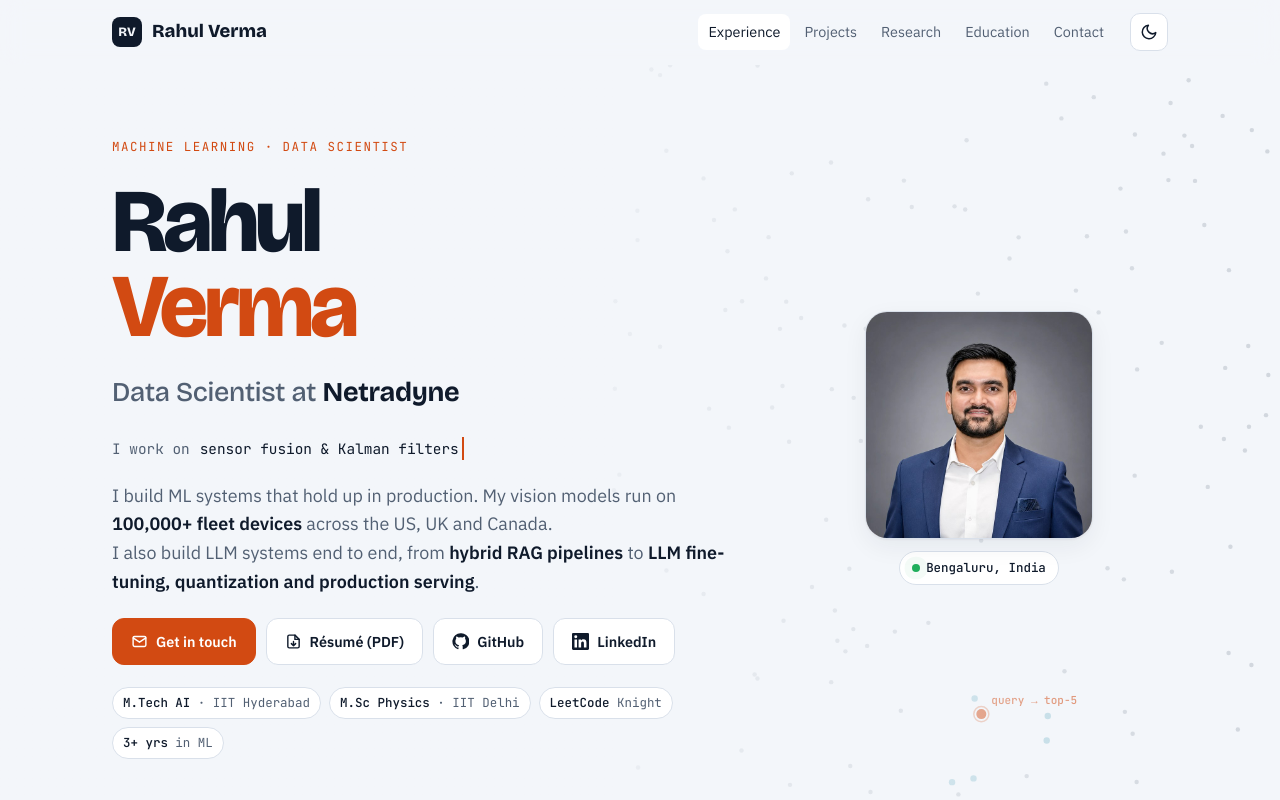
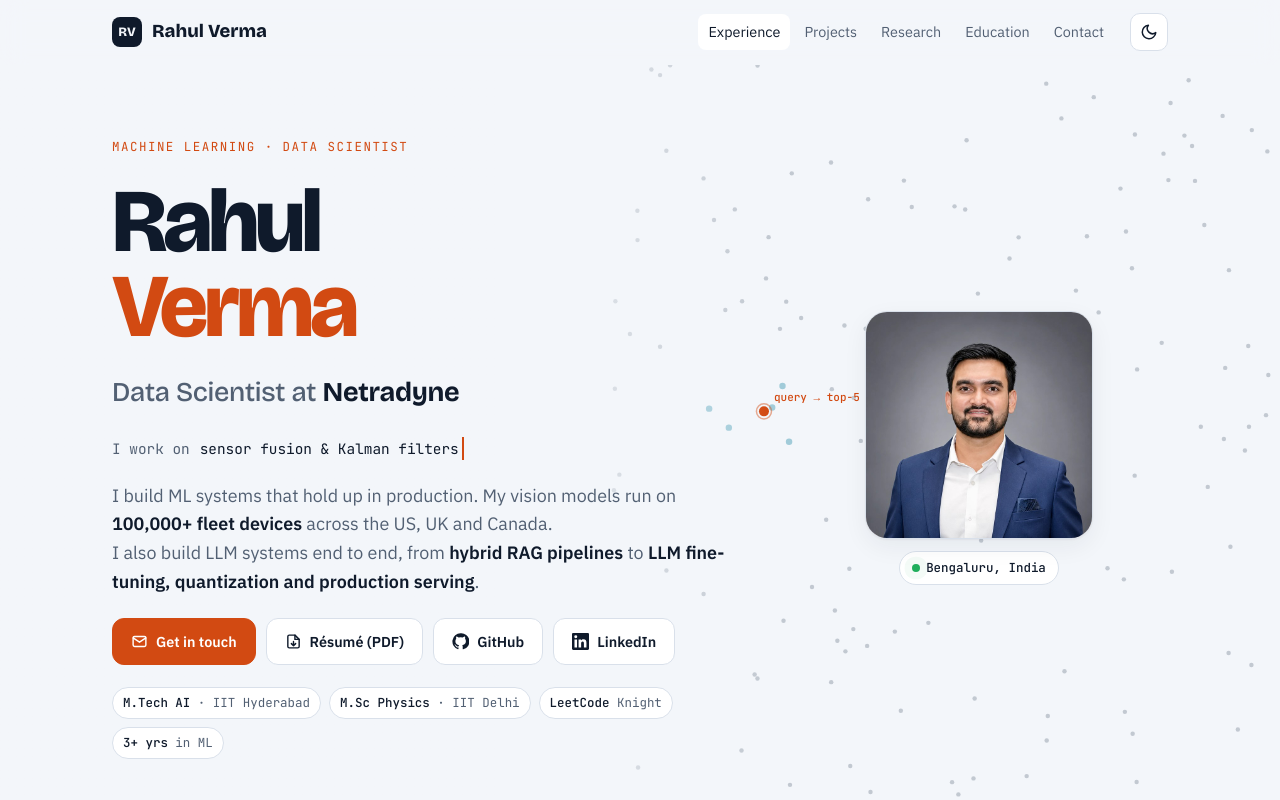
Before and after one commit to Rahulverma5/Rahulverma5.github.io, a plain HTML site: page index.html in a window 1280 px wide. Shown: the top 800 px of the page. Drawn offline with nearby package versions, Linux system fonts and the light colour scheme.

Commit message:
Make hero retrieval animation visible (lighter fade, avoid photo)
Co-Authored-By: Claude Opus 5.5 <noreply@anthropic.com>
Claude-Session: https://claude.ai/code/session_01RxHhjFshYGYtq7gmGMd9Aq

```diff
--- a/index.html
+++ b/index.html
@@ -88,7 +88,7 @@ body::before { content: ""; position: fixed; inset: 0 0 auto; height: env(safe-a
 /* Hero */
 .hero { position: relative; overflow: hidden; border-bottom: 1px solid var(--line); }
 #fusion { position: absolute; inset: 0; width: 100%; height: 100%; display: block; }
-.hero::after { content: ""; position: absolute; inset: 0; background: linear-gradient(90deg, var(--bg) 0%, color-mix(in srgb, var(--bg) 88%, transparent) 42%, color-mix(in srgb, var(--bg) 30%, transparent) 100%); pointer-events: none; }
+.hero::after { content: ""; position: absolute; inset: 0; background: linear-gradient(90deg, var(--bg) 0%, color-mix(in srgb, var(--bg) 85%, transparent) 38%, transparent 60%); pointer-events: none; }
 .hero .wrap { position: relative; z-index: 2; display: grid; grid-template-columns: minmax(0, 1.25fr) minmax(0, .75fr); gap: 48px; align-items: center; padding-block: 72px 56px; }
 .hero-text { display: flex; flex-direction: column; gap: 22px; min-width: 0; }
 .hero h1 { font-size: var(--s-hero); font-weight: 800; letter-spacing: -0.045em; line-height: .95; }
@@ -120,7 +120,7 @@ body::before { content: ""; position: fixed; inset: 0 0 auto; height: env(safe-a
   .portrait { order: -1; width: min(100%, 149px); justify-self: start; align-items: flex-start; }
   .monogram { font-size: 4rem; }
     .portrait .caption { font-size: .7rem; padding: 4px 10px; }
-  .hero::after { background: color-mix(in srgb, var(--bg) 80%, transparent); }
+  .hero::after { background: color-mix(in srgb, var(--bg) 55%, transparent); }
 }
 
 /* Load sequence (hero only, starts visible if JS/motion is off) */
@@ -874,7 +874,13 @@ footer .wrap { display: flex; justify-content: space-between; gap: 12px; flex-wr
       var x = s.x, ink = css('--muted'), acc = css('--accent'), trk = css('--track');
       x.clearRect(0, 0, s.w, s.h);
       if (s.t > s.next || !s.q) {
-        var qx = s.x0 + 40 + Math.random() * (s.w - s.x0 - 170), qy = 30 + Math.random() * (s.h - 60);
+        var ph = document.querySelector('.portrait'), cr = s.c.getBoundingClientRect(), pr0 = ph ? ph.getBoundingClientRect() : null, qx, qy;
+        for (var tries = 0; tries < 30; tries++) {
+          qx = (s.w > 860 ? s.w * 0.58 : s.x0 + 40) + Math.random() * (s.w - (s.w > 860 ? s.w * 0.58 : s.x0 + 40) - 130); qy = 30 + Math.random() * (s.h - 60);
+          if (!pr0) break;
+          var rx = pr0.left - cr.left, ry = pr0.top - cr.top;
+          if (qx < rx - 50 || qx > rx + pr0.width + 30 || qy < ry - 40 || qy > ry + pr0.height + 40) break;
+        }
         var ranked = s.pts.map(function (p, i) { return { i: i, d: Math.hypot(p.x - qx, p.y - qy) }; }).sort(function (a, b) { return a.d - b.d; }).slice(0, 5);
         s.q = { x: qx, y: qy, t0: s.t, top: ranked.map(function (r) { return r.i; }) }; s.next = s.t + 3.4;
       }
```
